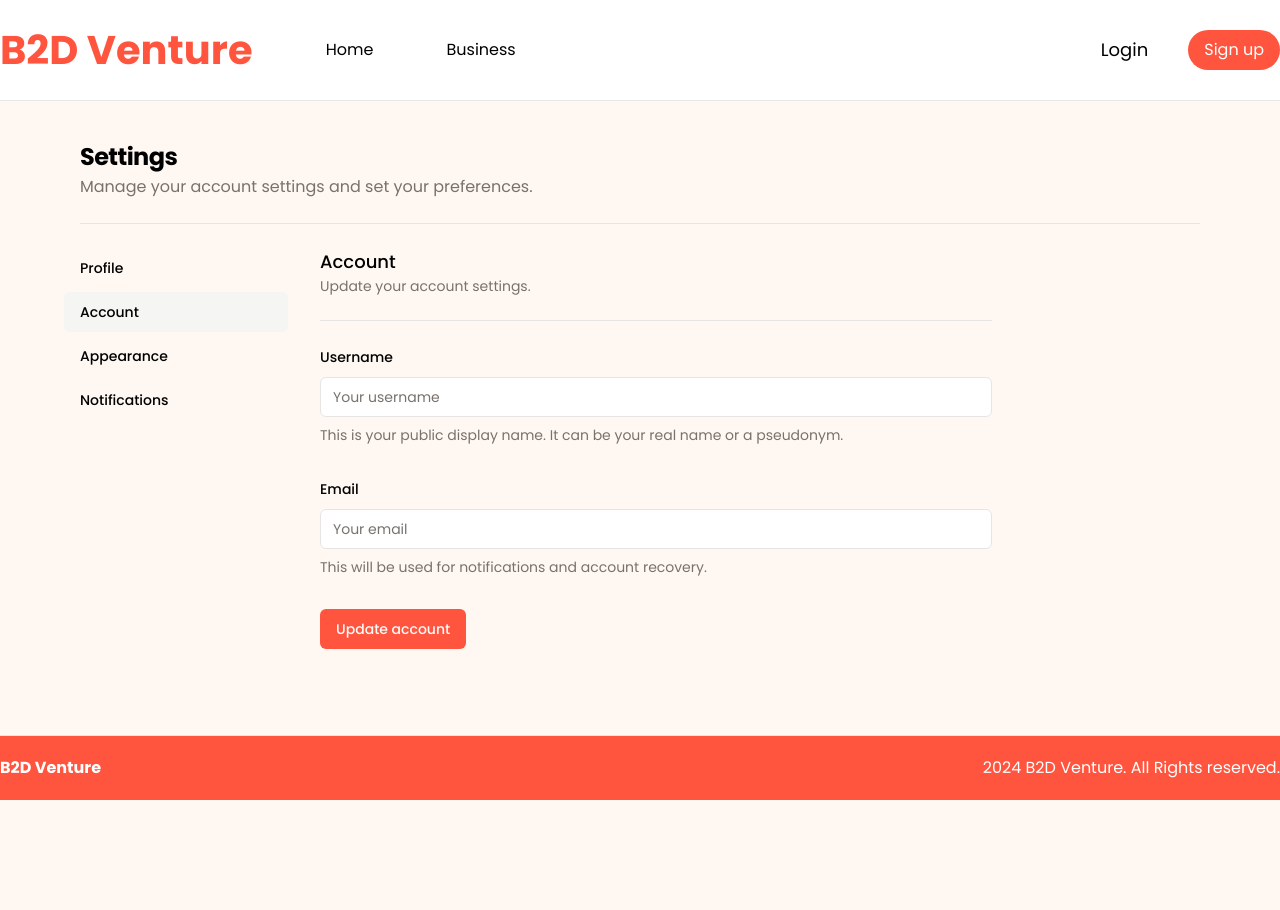
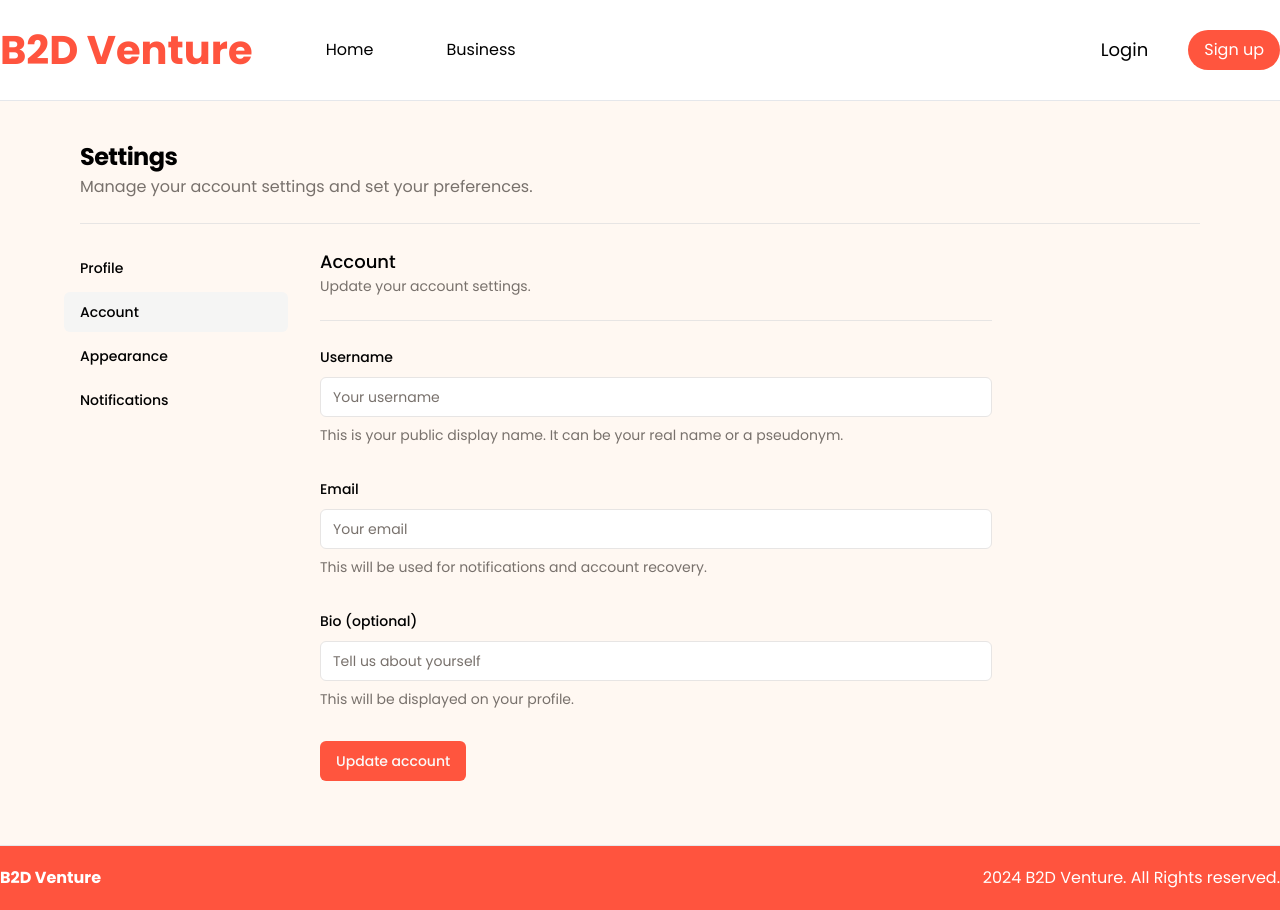
Before and after one commit to woraamy/B2D-Venture, a Next.js app in the folder b2d-venture/: page /settings/account in a window 1280 px wide. Before the commit the page ends 800 px from the top, so only its background shows below. Built offline with nearby package versions, Linux system fonts and the light colour scheme.

Commit message:
Add Bio(optional) form

```diff
--- a/b2d-venture/components/shared/account-form.tsx
+++ b/b2d-venture/components/shared/account-form.tsx
@@ -97,6 +97,22 @@ export function AccountForm() {
             </FormItem>
           )}
         />
+        <FormField
+          control={form.control}
+          name="bio"
+          render={({ field }) => (
+            <FormItem>
+              <FormLabel>Bio (optional)</FormLabel>
+              <FormControl>
+                <Input placeholder="Tell us about yourself" {...field} />
+              </FormControl>
+              <FormDescription>
+                This will be displayed on your profile.
+              </FormDescription>
+              <FormMessage />
+            </FormItem>
+          )}
+        />
         <Button type="submit">Update account</Button>
       </form>
     </Form>
```
